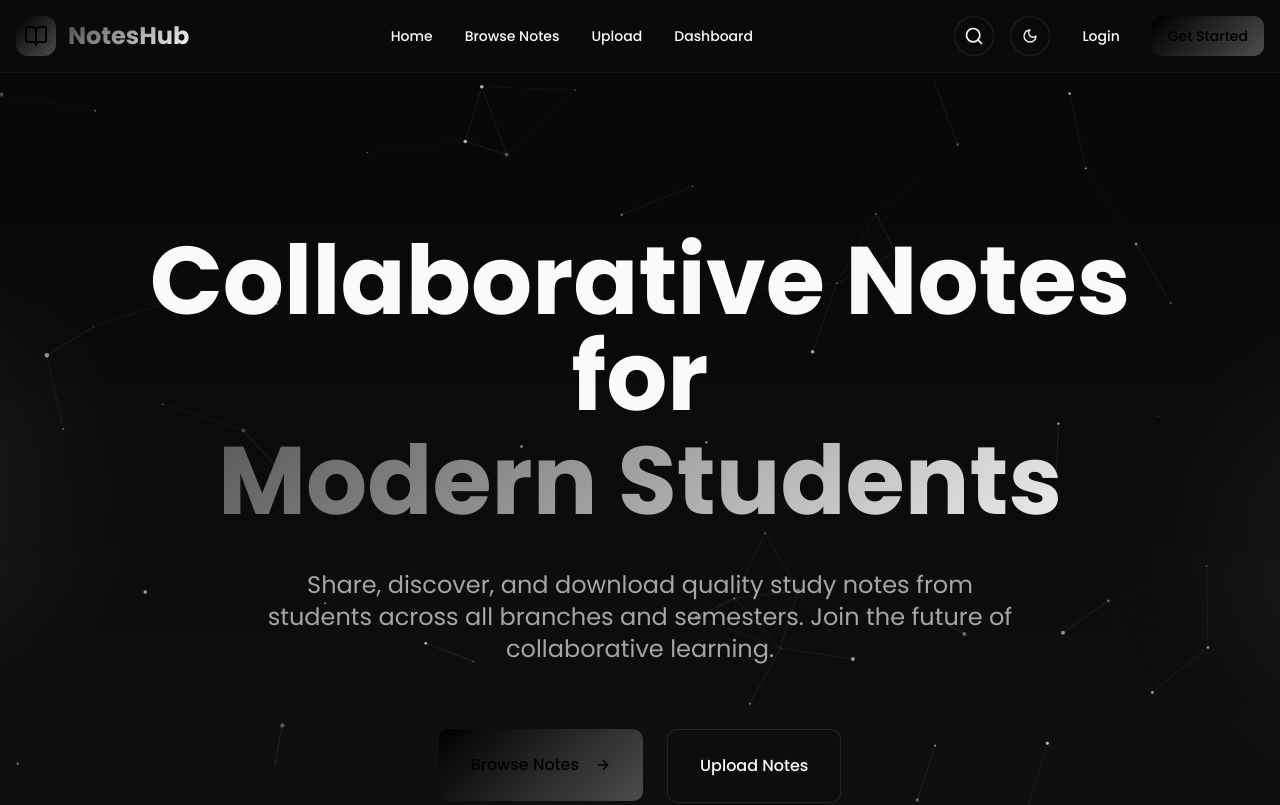
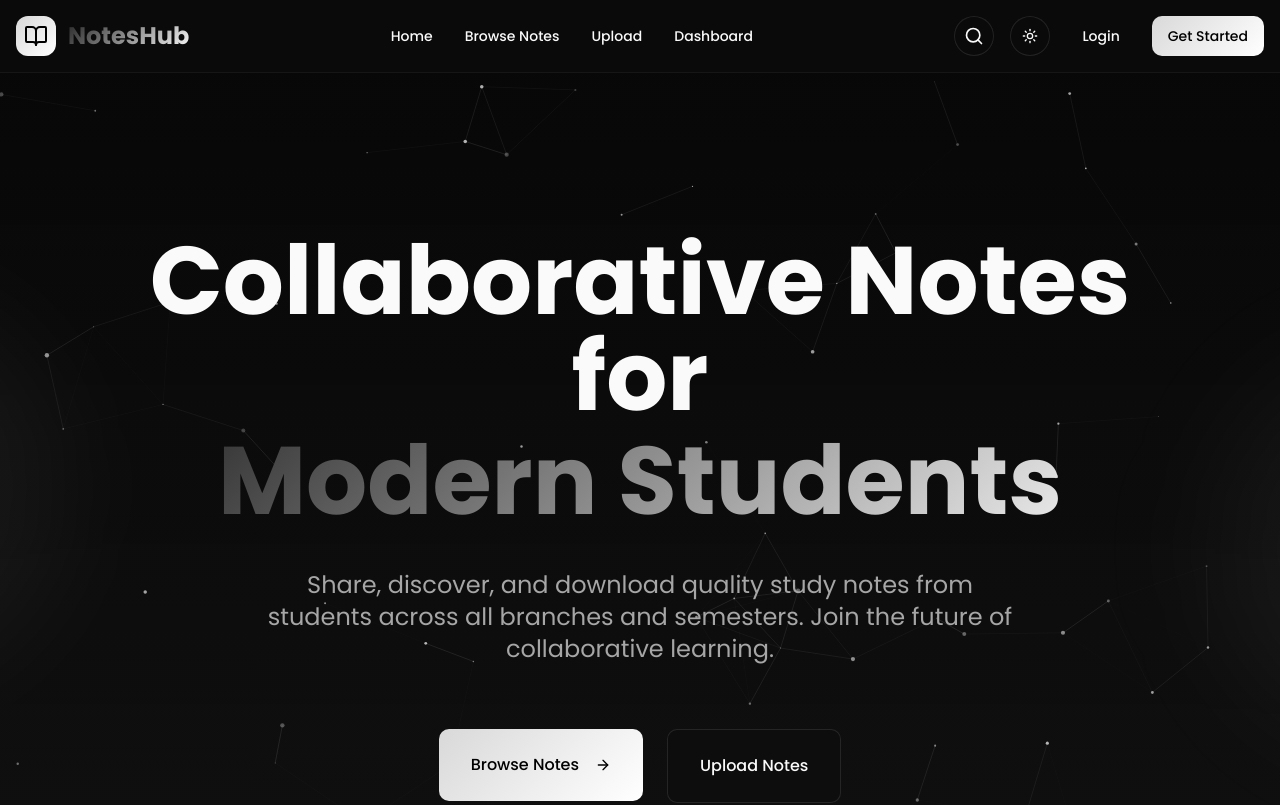
Before and after one commit to ashritanshuman/notes-collaborators, a React (Vite) app: page / in a window 1280 px wide. Shown: the top 805 px of the page. Built offline with nearby package versions, Linux system fonts and the light colour scheme; the HTML template or start-up script is replaced by a standard one; what @lovable.dev/cloud-auth-js would draw is missing.

Commit message:
Work in progress

```diff
--- a/src/components/Header.tsx
+++ b/src/components/Header.tsx
@@ -7,7 +7,7 @@ import { useAuth } from "@/hooks/useAuth";
 import { useToast } from "@/hooks/use-toast";
 
 export const Header = () => {
-  const [darkMode, setDarkMode] = useState(false);
+  const [darkMode, setDarkMode] = useState(() => document.documentElement.classList.contains("dark"));
   const [mobileMenuOpen, setMobileMenuOpen] = useState(false);
   const { user, isAdmin, signOut } = useAuth();
   const navigate = useNavigate();
--- a/src/index.css
+++ b/src/index.css
@@ -95,9 +95,9 @@ All colors MUST be HSL.
     --glass-border: 0 0% 100%;
 
     /* Dark mode gradients */
-    --gradient-start: 0 0% 0%;
+    --gradient-start: 0 0% 85%;
     --gradient-mid: 0 0% 15%;
-    --gradient-end: 0 0% 30%;
+    --gradient-end: 0 0% 100%;
 
     /* Dark mode glow */
     --glow-color: 0 0% 100%;
@@ -170,7 +170,7 @@ All colors MUST be HSL.
   }
 
   .gradient-text {
-    background: linear-gradient(135deg, hsl(var(--gradient-end)), hsl(var(--foreground)));
+    background: linear-gradient(135deg, hsl(var(--gradient-mid)), hsl(var(--foreground)));
     background-clip: text;
     -webkit-background-clip: text;
     -webkit-text-fill-color: transparent;
```
